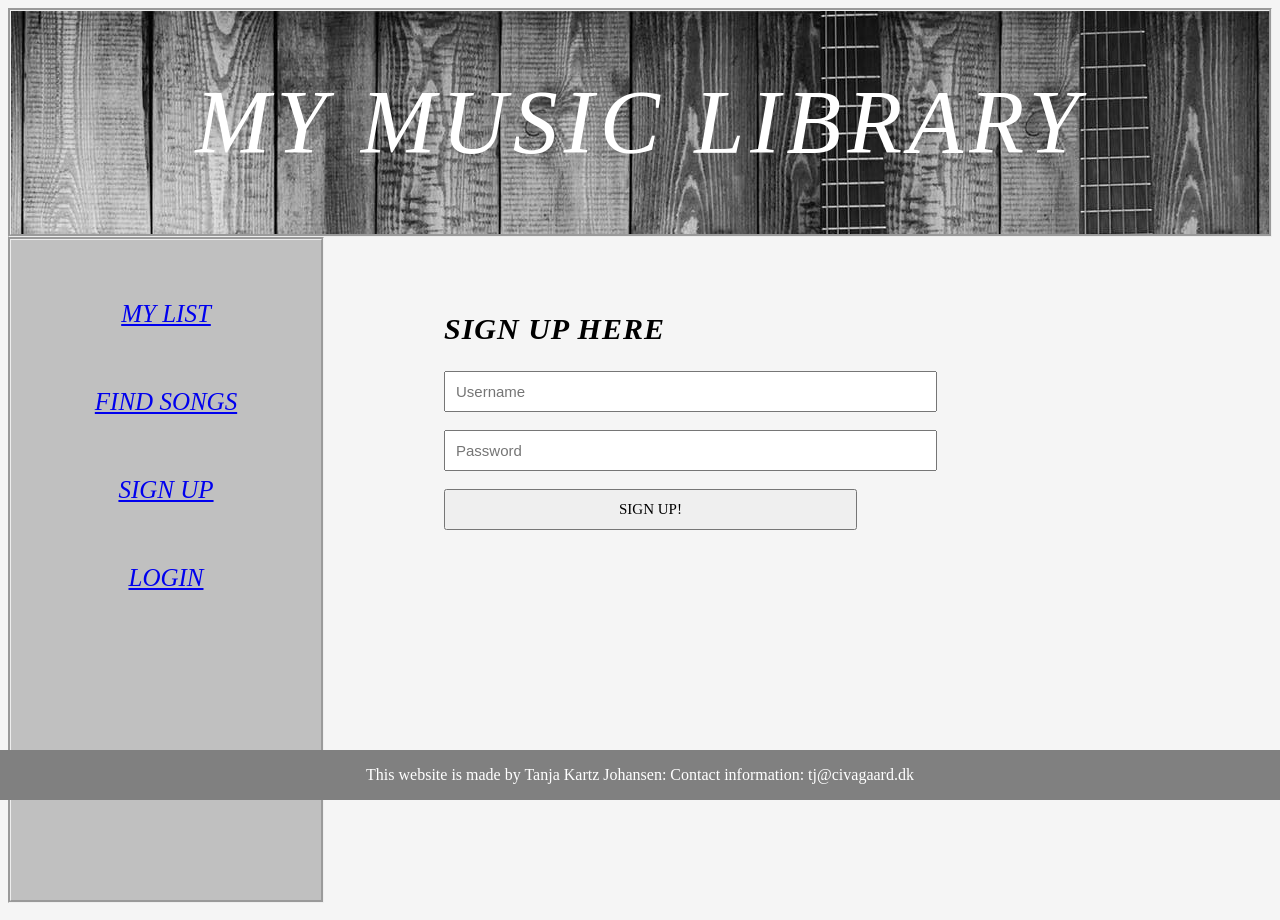
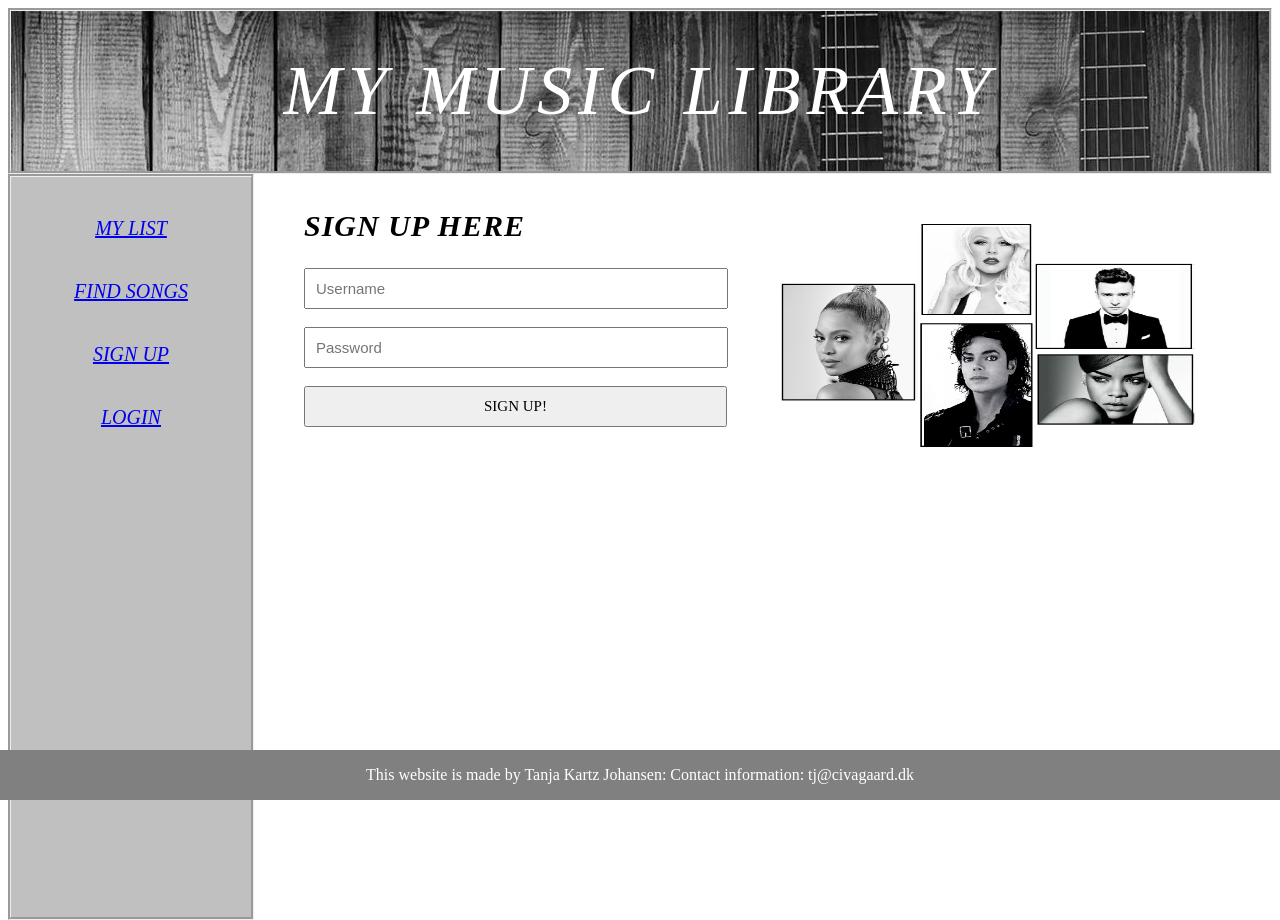
Before and after one commit to TanjaKartz/examProject, a website: page public/signup.html in a window 1280 px wide. Drawn offline with Linux system fonts and the light colour scheme.

Commit message:
Update 8
HTML and CSS update

```diff
--- a/public/signup.html
+++ b/public/signup.html
@@ -39,6 +39,11 @@
   <br><br>
   <button class="signup" type="button" ng-click="submitSignup()">SIGN UP!</button>
 </div>
+
+<div class="singer">
+  <img src="pictures/singers.png" alt="singer" width="450" height="250">
+</div>
+
 </body>
 
 <div class="footer">
--- a/public/style/header.css
+++ b/public/style/header.css
@@ -3,14 +3,14 @@ h1 {
     background-image: url("guitar.jpg");
     font-family: luminari;
     font-style: italic;
-    font-size: 90px;
+    font-size: 70px;
     font-weight: 600px;
     text-align: center;
     text-transform: uppercase;
     font-weight: lighter;
     letter-spacing: 6px;
-    padding-top: 60px;
-    padding-bottom: 60px;
+    padding-top: 40px;
+    padding-bottom: 40px;
     margin: 0px;
     border: groove;
 
@@ -27,20 +27,20 @@ h1 {
     text-transform: uppercase;
     font-family: luminari;
     font-style: italic;
-    font-size: 25px;
+    font-size: 20px;
     color: white;
     display: block;
-    width: 250px;
-    padding-top: 30px;
-    padding-bottom: 30px;
+    width: 200px;
+    padding-top: 20px;
+    padding-bottom: 20px;
     text-align: center;
 }
 
 #menylist {
     float: left;
     background-color: silver;
-    padding: 30px;
-    height: 600px;
+    padding: 20px;
+    height: 700px;
     border: groove;
 
 }
--- a/public/style/login.css
+++ b/public/style/login.css
@@ -1,7 +1,7 @@
 .loginForm {
-  margin-left: 100px;
-  margin-right: 100px;
-  margin-top: 50px;
+  margin-left: 30px;
+  margin-right: 30px;
+  margin-top: 10px;
   min-height: 100px;
   float: left;
   padding-left: 20px;
@@ -17,27 +17,26 @@ h2 {
 
 .box {
   padding: 10px;
+  width: 400px;
   font-size: 15px;
 }
 
 .login {
-  padding-top: 10px;
-  padding-bottom: 10px;
-  padding-right: 181px;
-  padding-left: 181px;
+  padding: 10px;
+  width: 423px;
   font-size: 15px;
   font-family: luminari;
 }
 
 .signup {
-  padding-top: 10px;
-  padding-bottom: 10px;
-  padding-right: 173px;
-  padding-left: 173px;
+  padding: 10px;
+  width: 423px;
   font-size: 15px;
   font-family: luminari;
 }
 
-body {
-  background-color: #f5f5f5;
+.singer {
+  float: left;
+  padding-left: 10px;
+  padding-top: 40px;
 }
```
Also changed, not shown: config/database.js (added, +52 -0 lines), public/login.html (+2 -2 lines), server.js (+88 -0 lines), public/pictures/band.jpg (added), public/pictures/singer.jpg (added), public/pictures/singers.png (added), public/style/noder.jpg (deleted).
